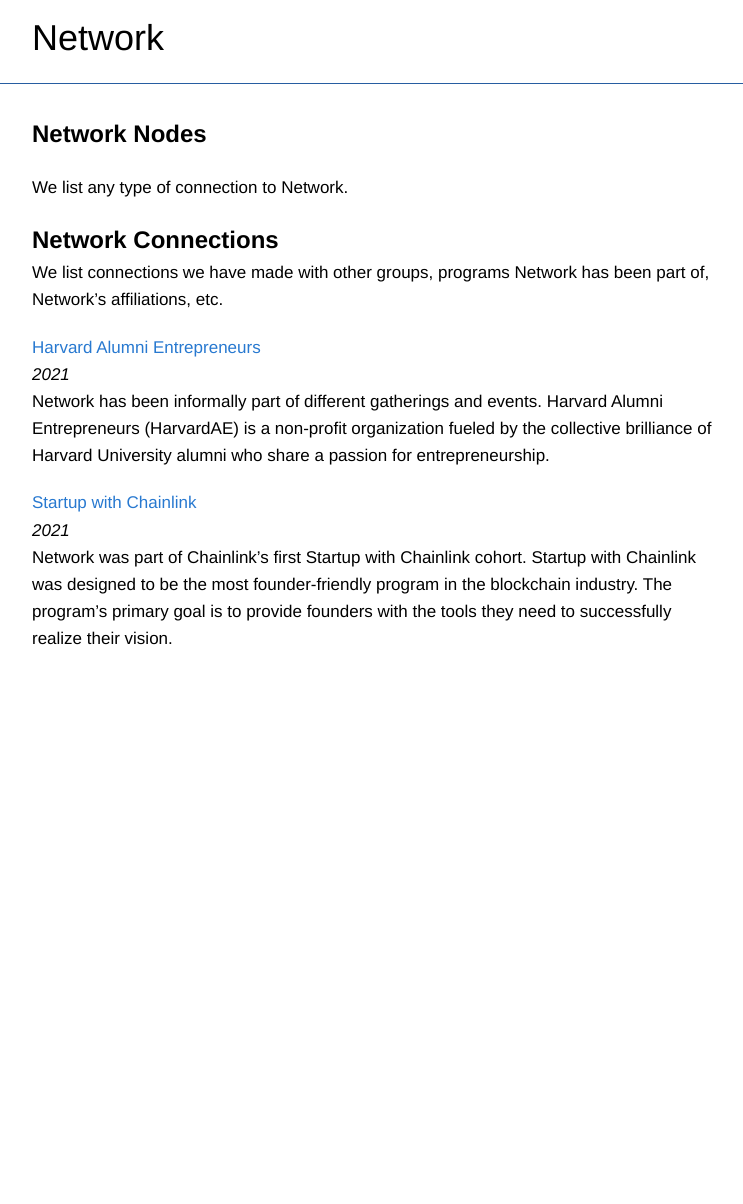
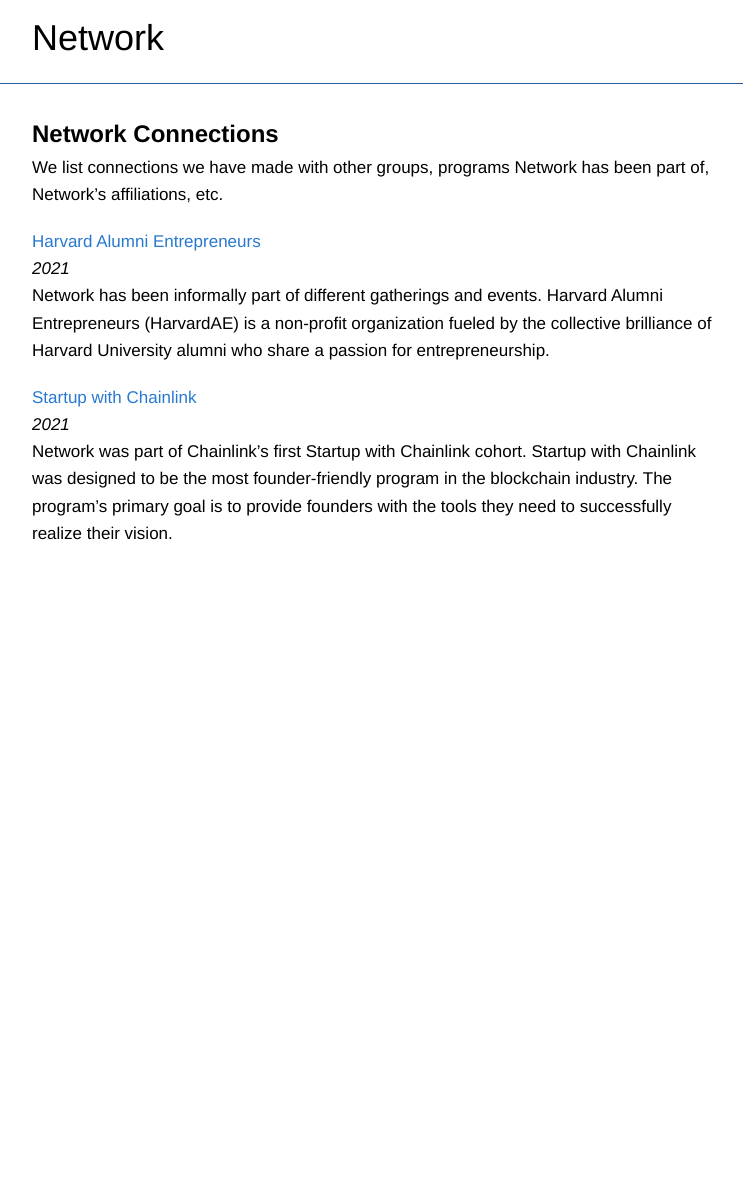
Before and after one commit to networkf/network.github.io, a Jekyll site: the page built from connections.md, in a window 1280 px wide. Shown: the whole page, without its empty margins (243-986 px from the left). Built offline with Jekyll 4.4.1, drawn with Linux system fonts in a browser that asks for light colours; some web fonts are replaced; our own code applies the rules of GitHub Pages for plain Markdown files; the repository's description, which GitHub fills in, is left out; after the commit the page ends 1098 px from its top, so only the background shows below that.

Commit message:
Update and rename nodes.md to connections.md

```diff
--- a/nodes.md
+++ b/connections.md
@@ -5,10 +5,6 @@ layout: default
 <link rel="shortcut icon" type="image/png" href="/favicon.png">
 </head>
 ---
-<b><font size="5">Network Nodes</font></b>
-
-We list any type of connection to Network.
-
 
 <b><font size="5">Network Connections</font></b>
 <br>
```
